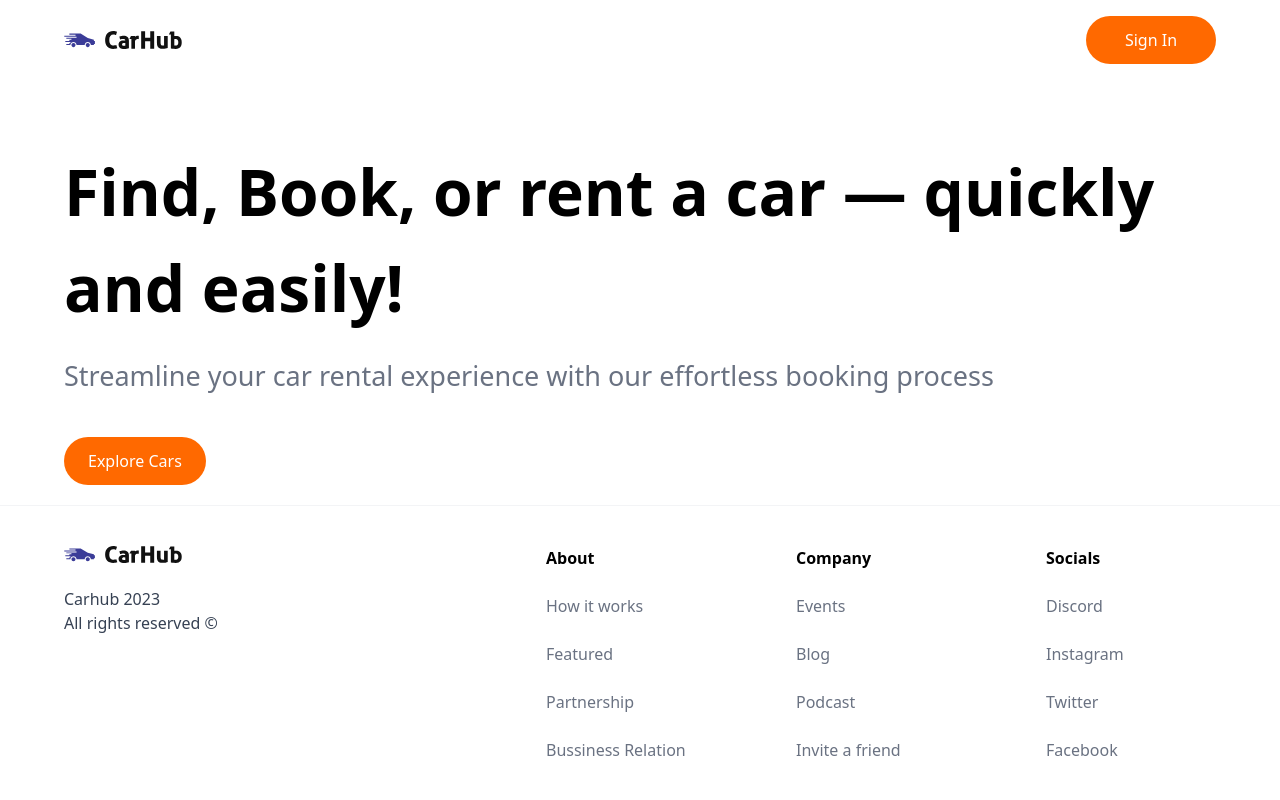
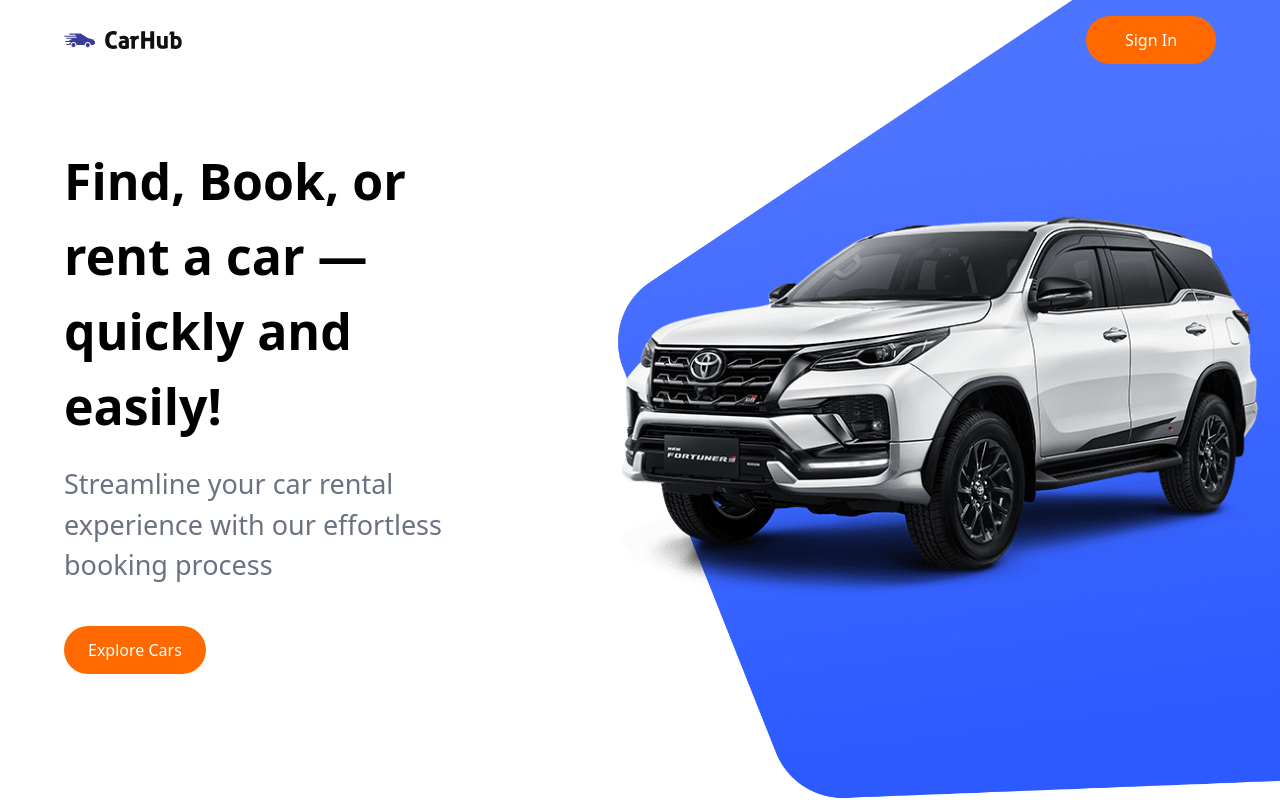
Before and after one commit to pendragonnn/Car-Catalog-Showcase, a Next.js app: page / in a window 1280 px wide. Shown: the top 800 px of the page. Built offline with nearby package versions, Linux system fonts and the light colour scheme.

Commit message:
fix: overflow overlay image at hero issue

```diff
--- a/component/Hero.tsx
+++ b/component/Hero.tsx
@@ -5,12 +5,12 @@
 import CustomButton from './CustomButton'
 
 const Hero = () => {
-  const handleScroll = () => {}
+  const handleScroll = () => { }
 
   return (
     <div className='flex xl:flex-row flex-col gap-5 relative z-0 max-w-[1440px] mx-auto'>
       <div className='flex-1 pt-36 sm:px-16 px-6'>
-        <h1 className='2xl:text-[72px] sm:text-[64px] text-[50px] font-extrabold'>
+        <h1 className='2xl:text-[64px] sm:text-[50px] text-[36px] font-extrabold'>
           Find, Book, or rent a car — quickly and easily!
         </h1>
 
@@ -23,14 +23,15 @@
         />
       </div>
 
-      <div className='xl:flex[1.5] flex justify-end items-end xl:h-full h-[590px] z-0'>
+      <div className='xl:flex-[1.5] flex justify-end items-end w-full xl:h-screen relative overflow-hidden'>
         <div className='relative xl:w-full w-[90%] xl:h-full h-[590px] z-0'>
           <Image src="/hero.png" alt='hero' fill className='object-contain' />
-          <div className="absolute xl:-top-24 xl:-right-1/2 -right-1/4 bg-repeat-round -z-10 w-full xl:h-screen h-[590px] overflow-hidden bg-[url('/hero-bg.png')]"></div>
-
         </div>
 
+        <div className="absolute inset-0 -top-24 xl:-right-1/4 right-0 bg-cover bg-no-repeat -z-10 bg-[url('/hero-bg.png')]"></div>
+
       </div>
+
     </div>
   )
 }
```
